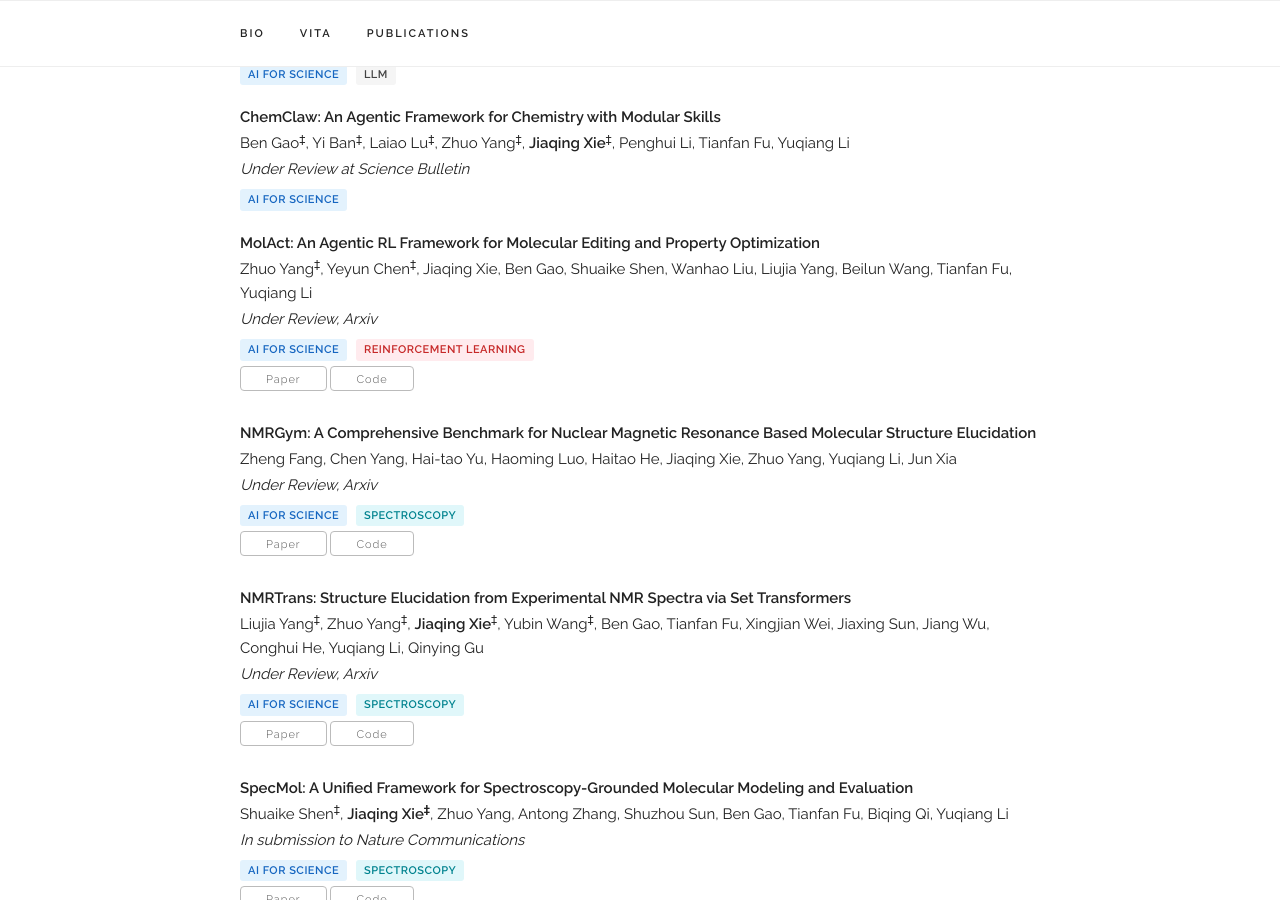
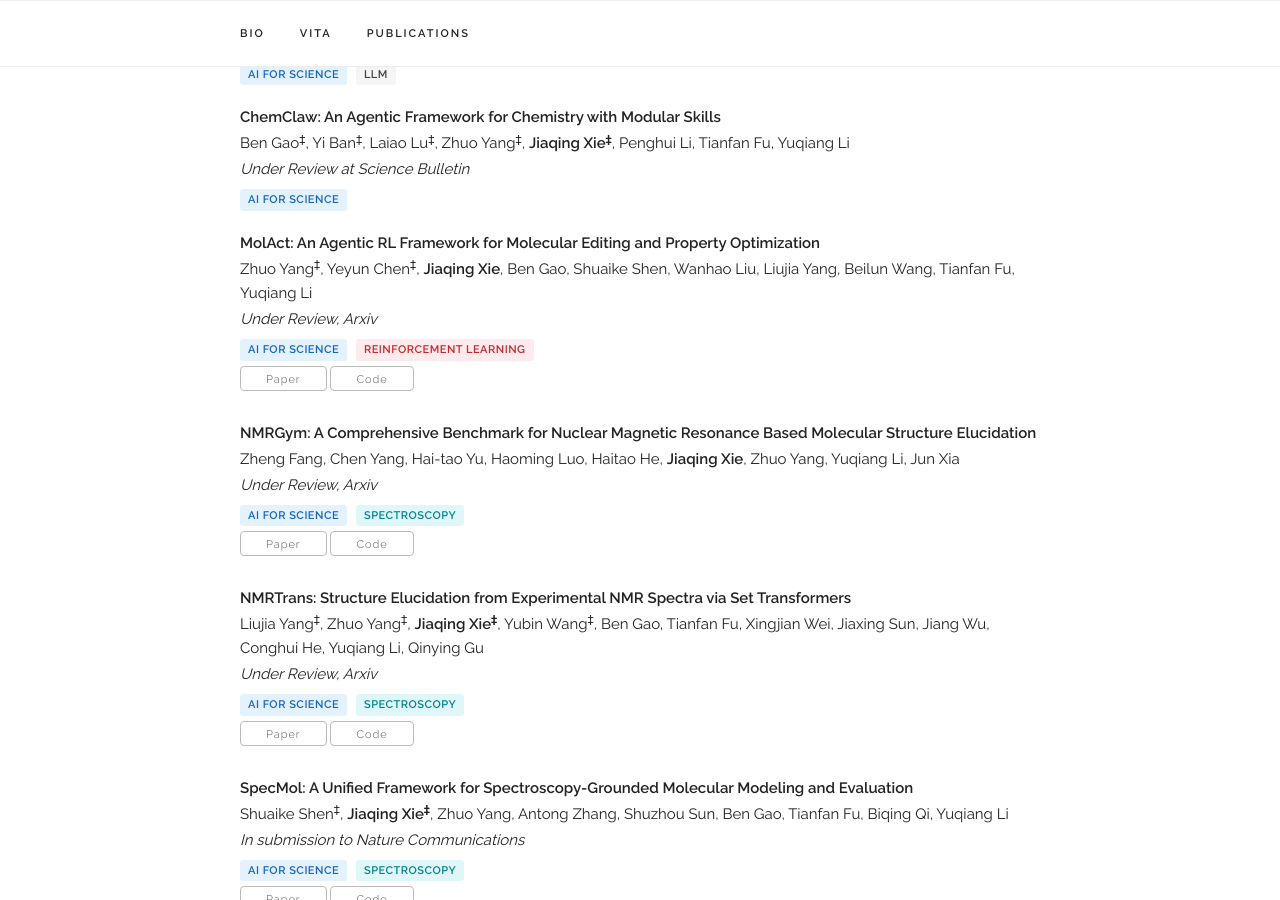
Before and after one commit to jiaqingxie/jiaqingxie.github.io, a Jekyll site: the page built from index.html, in a window 1280 px wide and 900 px high, scrolled down 1791 px. Built offline with Jekyll 4.4.1, drawn with Linux system fonts in a browser that asks for light colours; some web fonts are replaced.

```diff
--- a/_data/publications.yaml
+++ b/_data/publications.yaml
@@ -13,7 +13,7 @@ papers:
     tags: ["AI for Science", "LLM"]
 
   - title: "ChemClaw: An Agentic Framework for Chemistry with Modular Skills"
-    authors: "Ben Gao<sup>‡</sup>, Yi Ban<sup>‡</sup>, Laiao Lu<sup>‡</sup>, Zhuo Yang<sup>‡</sup>, <b>Jiaqing Xie</b><sup>‡</sup>, Penghui Li, Tianfan Fu, Yuqiang Li"
+    authors: "Ben Gao<sup>‡</sup>, Yi Ban<sup>‡</sup>, Laiao Lu<sup>‡</sup>, Zhuo Yang<sup>‡</sup>, <b>Jiaqing Xie<sup>‡</sup></b>, Penghui Li, Tianfan Fu, Yuqiang Li"
     venue: "Under Review at Science Bulletin"
     selected: y
     tags: ["AI for Science"]
@@ -22,7 +22,7 @@ papers:
 
 
   - title: "MolAct: An Agentic RL Framework for Molecular Editing and Property Optimization"
-    authors: "Zhuo Yang<sup>‡</sup>, Yeyun Chen<sup>‡</sup>, Jiaqing Xie, Ben Gao, Shuaike Shen, Wanhao Liu, Liujia Yang, Beilun Wang, Tianfan Fu, Yuqiang Li"
+    authors: "Zhuo Yang<sup>‡</sup>, Yeyun Chen<sup>‡</sup>, <b>Jiaqing Xie</b>, Ben Gao, Shuaike Shen, Wanhao Liu, Liujia Yang, Beilun Wang, Tianfan Fu, Yuqiang Li"
     venue: "Under Review, Arxiv"
     paper_pdf: "https://arxiv.org/abs/2512.20135"
     code: "https://github.com/little1d/MolAct"
@@ -30,7 +30,7 @@ papers:
     tags: ["AI for Science", "Reinforcement Learning"]
 
   - title: "NMRGym: A Comprehensive Benchmark for Nuclear Magnetic Resonance Based Molecular Structure Elucidation"
-    authors: "Zheng Fang, Chen Yang, Hai-tao Yu, Haoming Luo, Haitao He, Jiaqing Xie, Zhuo Yang, Yuqiang Li, Jun Xia"
+    authors: "Zheng Fang, Chen Yang, Hai-tao Yu, Haoming Luo, Haitao He, <b>Jiaqing Xie</b>, Zhuo Yang, Yuqiang Li, Jun Xia"
     venue: "Under Review, Arxiv"
     paper_pdf: "https://arxiv.org/pdf/2601.15763"
     code: ""
@@ -38,7 +38,7 @@ papers:
     tags: ["AI for Science", "Spectroscopy"]
 
   - title: "NMRTrans: Structure Elucidation from Experimental NMR Spectra via Set Transformers"
-    authors: "Liujia Yang<sup>‡</sup>, Zhuo Yang<sup>‡</sup>, <b>Jiaqing Xie</b><sup>‡</sup>, Yubin Wang<sup>‡</sup>, Ben Gao, Tianfan Fu, Xingjian Wei, Jiaxing Sun, Jiang Wu, Conghui He, Yuqiang Li, Qinying Gu"
+    authors: "Liujia Yang<sup>‡</sup>, Zhuo Yang<sup>‡</sup>, <b>Jiaqing Xie<sup>‡</sup></b>, Yubin Wang<sup>‡</sup>, Ben Gao, Tianfan Fu, Xingjian Wei, Jiaxing Sun, Jiang Wu, Conghui He, Yuqiang Li, Qinying Gu"
     venue: "Under Review, Arxiv"
     paper_pdf: "https://arxiv.org/pdf/2602.10158"
     code: ""
```
